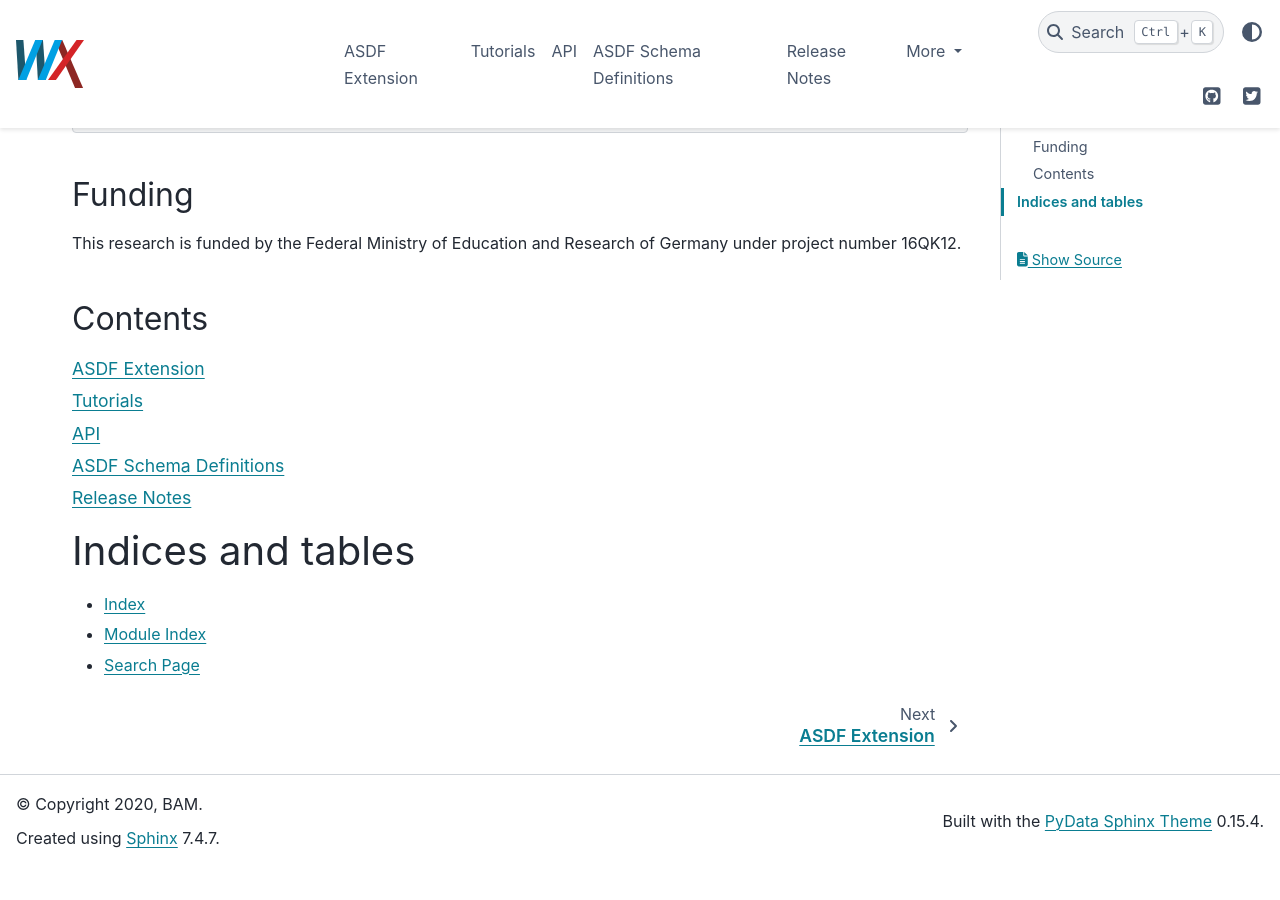
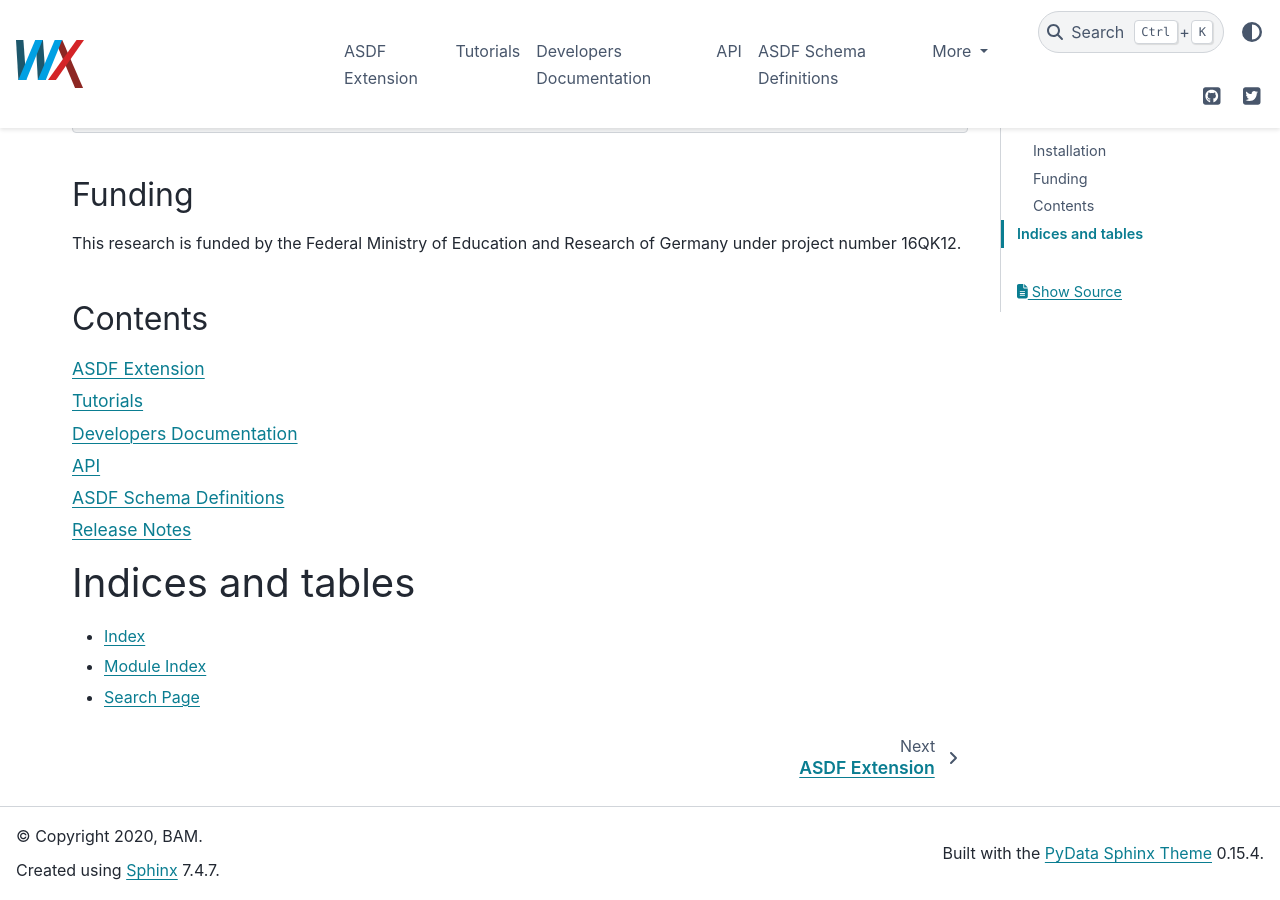
Before and after one commit to BAMWelDX/weldx, a Sphinx documentation site: the page built from doc/index.rst, in a window 1280 px wide and 900 px high, scrolled down 754 px. Built offline with Sphinx 7.4.7 and the PyData theme 0.15.4, drawn with Linux system fonts in a browser that asks for light colours; before the commit the page ends 1621 px from its top, so only the background shows below that.

Commit message:
add devdoc to index

```diff
--- /dev/null
+++ b/doc/devdoc.rst
@@ -0,0 +1,11 @@
+
+
+Developers Documentation
+=================================
+
+.. toctree::
+   :maxdepth: 1
+   :caption: Contents:
+   :glob:
+
+   developers_doc/*
--- a/doc/index.rst
+++ b/doc/index.rst
@@ -31,6 +31,7 @@
 
    asdf-extension
    tutorials
+   devdoc
    api
    asdf-schemas
    CHANGELOG
```
